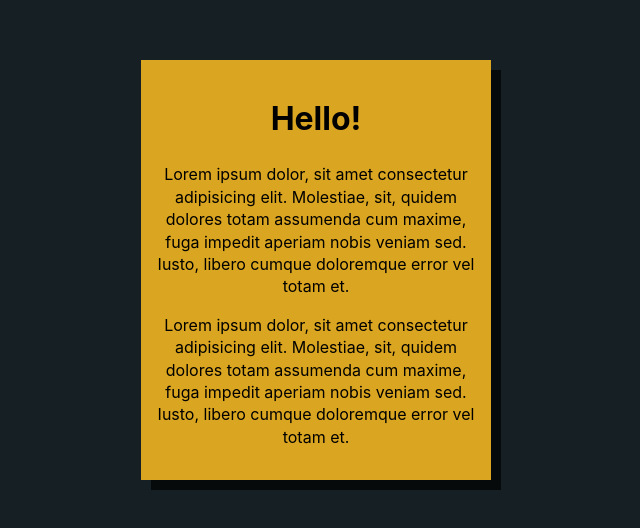
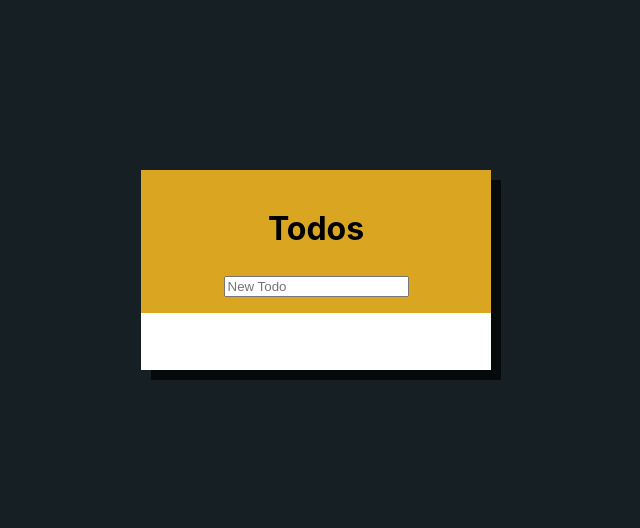
Before and after one commit to dannysmith/react-demo-boilerplate, a React (Create React App) app: page / in a window 1280 px wide. Shown: the part 130-658 px from the top of the page, without its empty margins (324-964 px from the left). Built offline with nearby package versions, Linux system fonts and the light colour scheme; the HTML template or start-up script is replaced by a standard one.

Commit message:
Add todos example

```diff
--- a/package.json
+++ b/package.json
@@ -3,8 +3,8 @@
   "version": "0.1.0",
   "private": true,
   "dependencies": {
-    "react": "^16.6.3",
-    "react-dom": "^16.6.3",
+    "react": "16.7.0-alpha.2",
+    "react-dom": "16.7.0-alpha.2",
     "react-scripts": "2.1.1"
   },
   "scripts": {
--- a/src/DemoComponent.js
+++ b/src/DemoComponent.js
@@ -1,20 +1,43 @@
-import React from 'react'
+import React, { useState } from 'react'
 import './DemoComponent.css'
 
 export default function DemoComponent() {
+  const [todos, setTodos] = useState([])
+  const [newTodo, setNewTodo] = useState('')
+
+  function handleNewTodo(e) {
+    e.preventDefault()
+    if (newTodo === '') return
+    setTodos([...todos, { text: newTodo, id: Date.now() }])
+    e.target.reset()
+  }
+
+  function handleNewTodoChange(e) {
+    setNewTodo(e.target.value)
+    e.preventDefault()
+  }
+
+  function removeTodo(id) {
+    setTodos(todos.filter((todo) => todo.id !== id))
+  }
+
   return (
     <div className="demo-component">
-      <h1>Hello!</h1>
-      <p>
-        Lorem ipsum dolor, sit amet consectetur adipisicing elit. Molestiae,
-        sit, quidem dolores totam assumenda cum maxime, fuga impedit aperiam
-        nobis veniam sed. Iusto, libero cumque doloremque error vel totam et.
-      </p>
-      <p>
-        Lorem ipsum dolor, sit amet consectetur adipisicing elit. Molestiae,
-        sit, quidem dolores totam assumenda cum maxime, fuga impedit aperiam
-        nobis veniam sed. Iusto, libero cumque doloremque error vel totam et.
-      </p>
+      <h1>Todos</h1>
+      <ul>
+        {todos.map((todo) => (
+          <li key={todo.id}>
+            {todo.text} <button onClick={() => removeTodo(todo.id)}>X</button>
+          </li>
+        ))}
+      </ul>
+      <form onSubmit={handleNewTodo}>
+        <input
+          type="text"
+          placeholder="New Todo"
+          onChange={handleNewTodoChange}
+        />
+      </form>
     </div>
   )
 }
```
Also changed, not shown: 1 other file (tests, documents, lock files or other folders).
